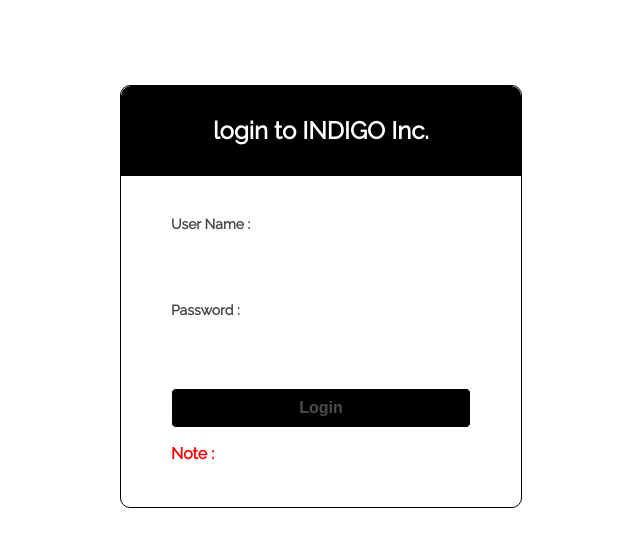
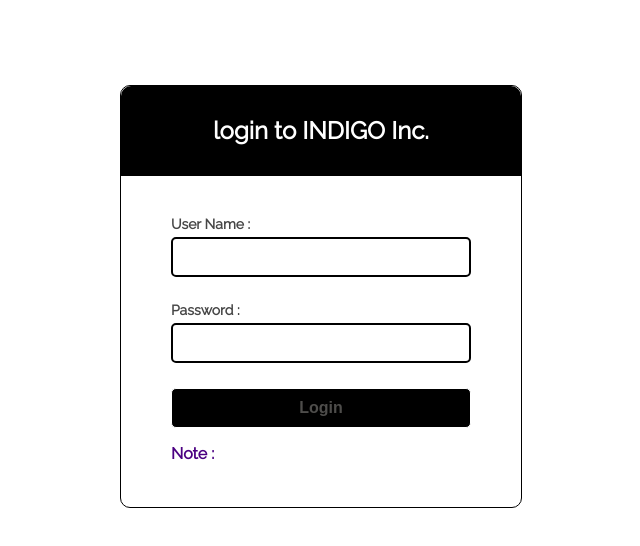
Before and after one commit to WT85LC/wt85lc.github.io, a plain HTML site: page index.html in a window 1280 px wide. Shown: the whole page, without its empty margins (340-980 px from the left). Drawn offline with Linux system fonts and the light colour scheme.

Commit message:
Update style.css

```diff
--- a/css/style.css
+++ b/css/style.css
@@ -44,7 +44,7 @@
  padding: 5px;
  margin-bottom: 25px;
  margin-top: 5px;
- border: 2px solid white;
+ border: 2px solid black;
  color: #4f4f4f;
  font-size: 16px;
  border-radius: 5px;
@@ -61,7 +61,7 @@
 }
 
 .note{
- color:red;
+ color:indigo;
 }
 
 .back{
```
